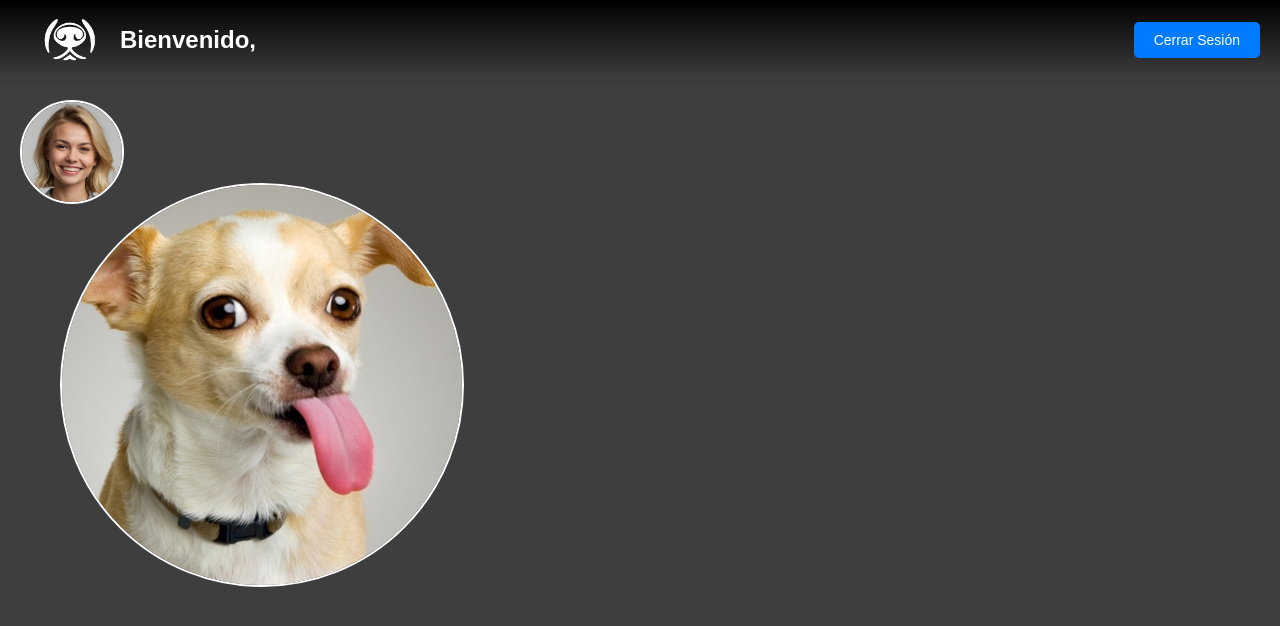
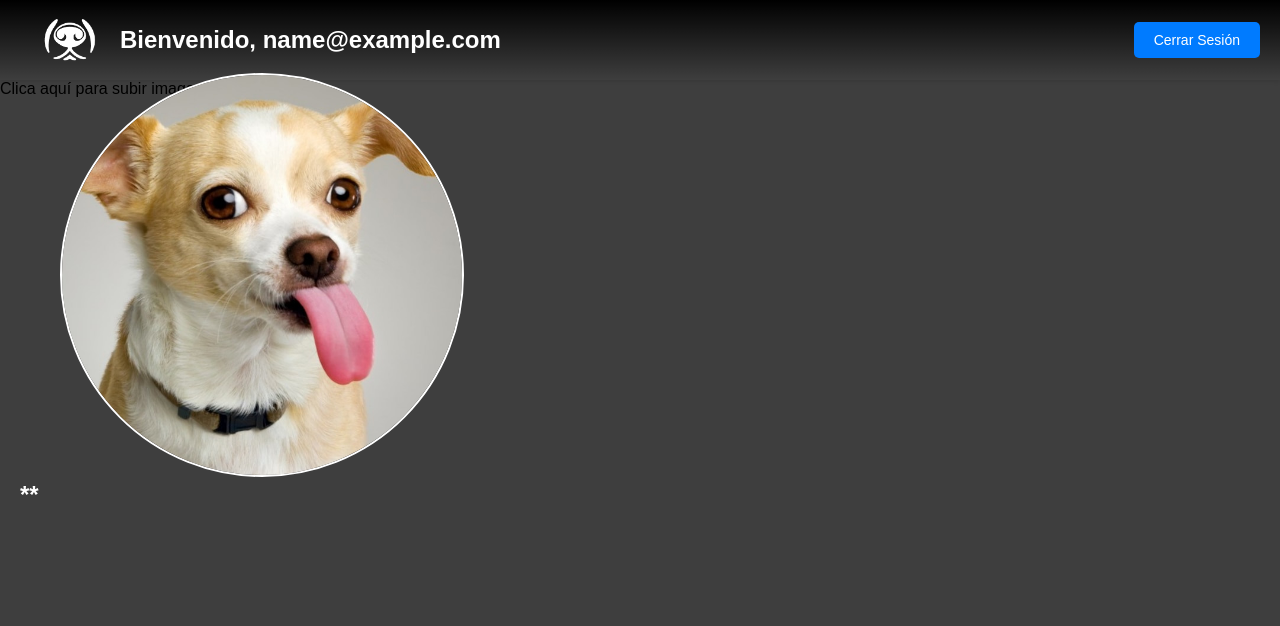
Before and after one commit to JofreCoca/S05T02_Frontend, a React (Create React App) app in the folder font-end-app/: page /dashboard in a window 1280 px wide. Shown: the top 626 px of the page. Built offline with nearby package versions, Linux system fonts and the light colour scheme; sample sign-in values are in the browser's storage.

Commit message:
Start photo_url user

```diff
--- a/font-end-app/package.json
+++ b/font-end-app/package.json
@@ -7,6 +7,7 @@
     "@testing-library/jest-dom": "^6.6.3",
     "@testing-library/react": "^16.2.0",
     "@testing-library/user-event": "^13.5.0",
+    "axios": "^1.8.4",
     "jwt-decode": "^4.0.0",
     "react": "^19.1.0",
     "react-dom": "^19.1.0",
--- a/font-end-app/src/AuthForm.js
+++ b/font-end-app/src/AuthForm.js
@@ -50,9 +50,7 @@ function AuthPage() {
       }
 
       if (response.ok) {
-
         if (isLogin) {
-
           console.log("Login exitoso:", data);
           localStorage.setItem("token", data.token);
           localStorage.setItem("email", data.token);
--- a/font-end-app/src/Dashboard.js
+++ b/font-end-app/src/Dashboard.js
@@ -2,7 +2,6 @@ import React, { useState, useEffect } from "react";
 import { useNavigate } from "react-router-dom";
 import "./Dashboard.css";
 import { jwtDecode } from "jwt-decode";
-import user from './uploaders/5user.jpg';
 import dog from './uploaders/5dog.jpg';
 import logoSimple from './logoSimple.png';
 
@@ -18,7 +17,7 @@ const Dashboard = () => {
     const token = localStorage.getItem("token");
     if (token) {
       const decoded = jwtDecode(token);
-      setEmail(decoded.user);
+      setEmail(decoded.email);
       setPhotoUrl(decoded.photo_url); // ← Obtener photo_url del token
       setIsAuthenticated(true);
     } else {
@@ -44,13 +43,17 @@ const Dashboard = () => {
           Cerrar Sesión
         </button>
       </div>
-        <div className="photo-container">
-          <img src={user} alt="Perfil" className="profile-photo-user" />
-        </div>
+<div className="photo-container">
+  {photoUrl ? (
+    <img src="http://localhost:8080/api/upload/clicaUser.png" alt="Logo" />
+  ) : (
+    <div className="photo-placeholder">Clica aquí para subir imagen</div>
+  )}
+</div>
         <div className="photo-container">
           <img src={dog} alt="Perfil" className="profile-photo-dog" />
         </div>
-
+        <h1 className="welcome-text">*{photoUrl}*</h1>
       <div className="dashboard-container">
         {/* Aquí puedes mostrar el resto de la información del usuario */}
       </div>
```
Also changed, not shown: 1 other file (tests, documents, lock files or other folders).
